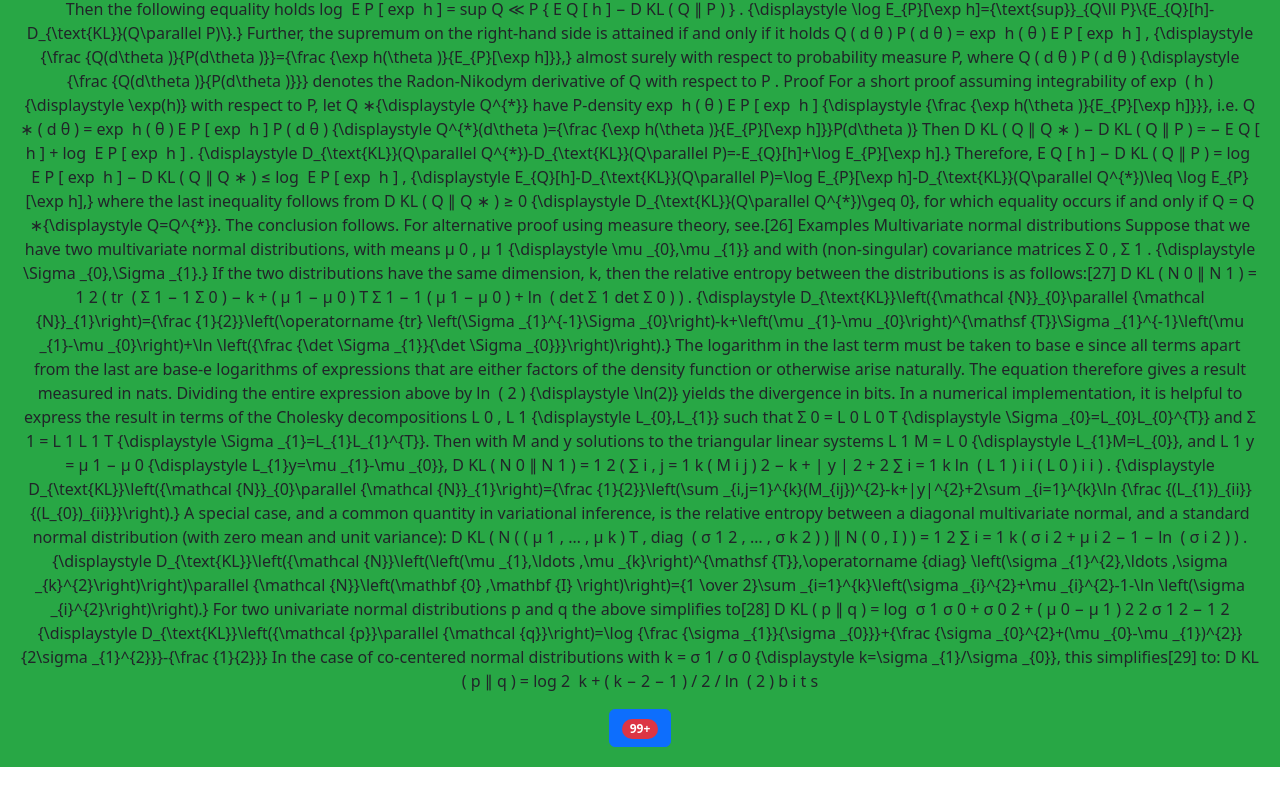
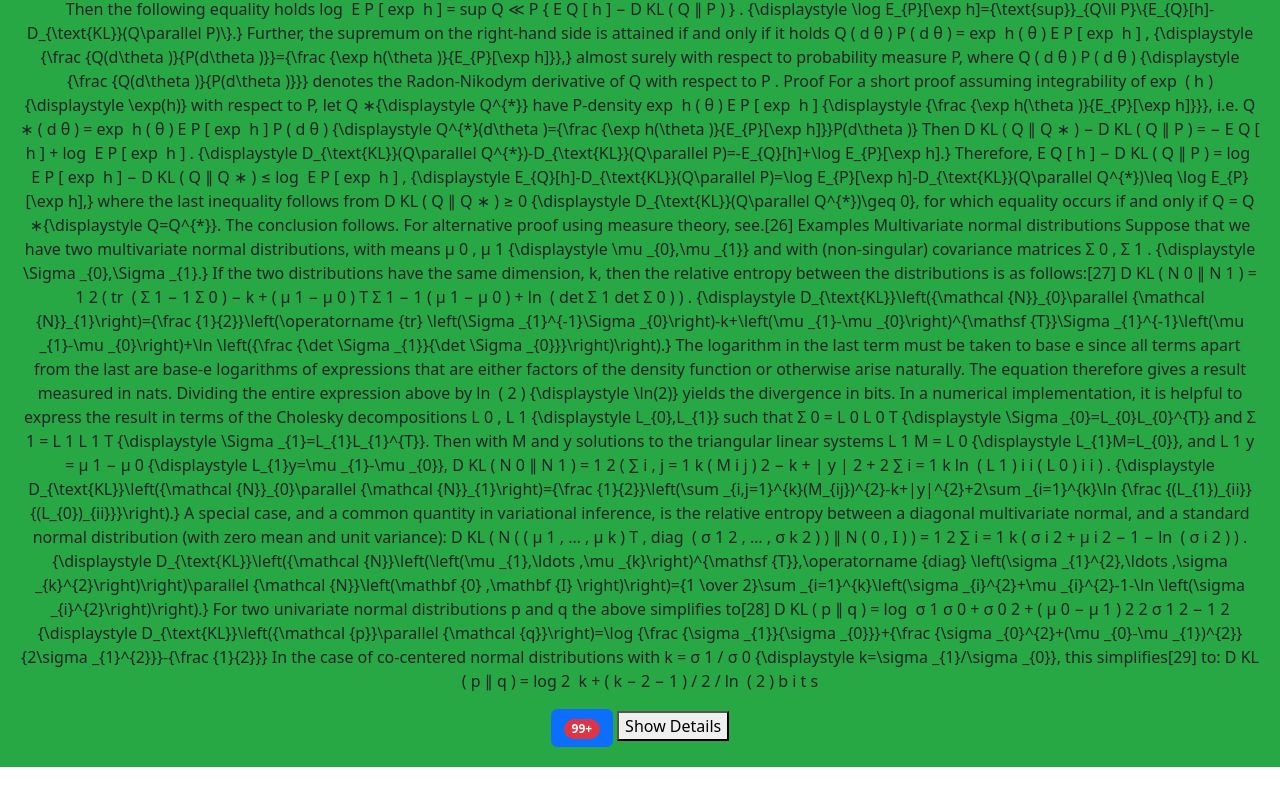
Before and after one commit to singhnikhil01/project-, a plain HTML site: page index.html in a window 1280 px wide. Shown: the part 3667-4472 px from the top of the page. Drawn offline with nearby package versions, Linux system fonts and the light colour scheme.

```diff
--- a/index.html
+++ b/index.html
@@ -495,6 +495,10 @@
       <button class="btn btn-primary">
         <span class="badge bg-danger rounded-pill"> 99+ </span>
       </button>
+
+      <button data-bg-toggle="collapse" type="button" data-bs-target="#col1">
+        Show Details
+      </button>
     </div>
 
     <div class="footer">Fixed Footer</div>
```
